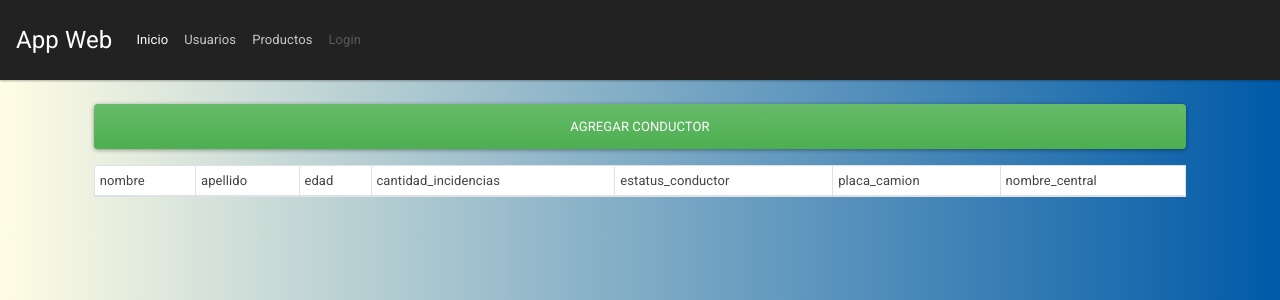
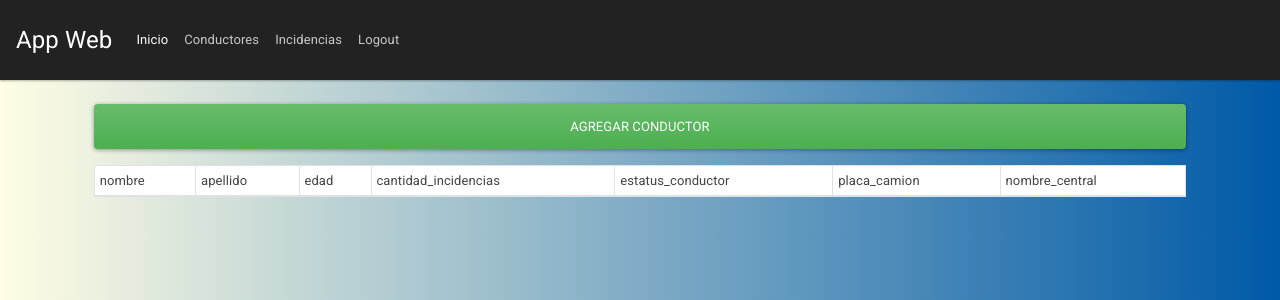
Before and after one commit to hburmester/drive-sleep-alert, a Flask app: page /conductores in a window 1280 px wide. Shown: the top 300 px of the page. Run offline with Flask 2, Linux system fonts and the light colour scheme; data that the repository does not hold is empty; some libraries are stand-ins or nearby versions.

Commit message:
logout y botones superiores

```diff
--- a/app.py
+++ b/app.py
@@ -19,12 +19,25 @@ mysql = MySQL(app)
 
 app.secret_key='utec123'
 
+@app.route('/')
+def home():
+    return redirect('/login')
+
+@app.route('/logout')
+def logout():
+    if session['logged_nombre'] is not None:
+        session.clear()
+        session['logged_nombre'] = None
+        redirect('/login')
+    else:
+        redirect('/login')
+
 @app.route('/login')
 def login():
-    # if session['logged_nombre'] is not None:
-    #     redirect('/conductores')
-    # else:
-    return render_template('login.html')
+    if session['logged_nombre'] is not None:
+        redirect('/conductores')
+    else:
+        return render_template('login.html')
 
 @app.route('/login_val', methods=['POST'])
 def login_val():
--- a/templates/layout.html
+++ b/templates/layout.html
@@ -17,16 +17,16 @@
         <div class="collapse navbar-collapse" id="navbarNav">
           <ul class="navbar-nav">
             <li class="nav-item active">
-              <a class="nav-link" href="#">Inicio <span class="sr-only">(current)</span></a>
+              <a class="nav-link" href="/home">Inicio <span class="sr-only">(current)</span></a>
             </li>
             <li class="nav-item">
-              <a class="nav-link" href="#">Usuarios</a>
+              <a class="nav-link" href="/conuctores">Conductores</a>
             </li>
             <li class="nav-item">
-              <a class="nav-link" href="#">Productos</a>
+              <a class="nav-link" href="/incidencias">Incidencias</a>
             </li>
             <li class="nav-item">
-              <a class="nav-link disabled" href="#" tabindex="-1" aria-disabled="true">Login</a>
+              <a class="nav-link" href="/logout" >Logout</a>
             </li>
           </ul>
         </div>
```
